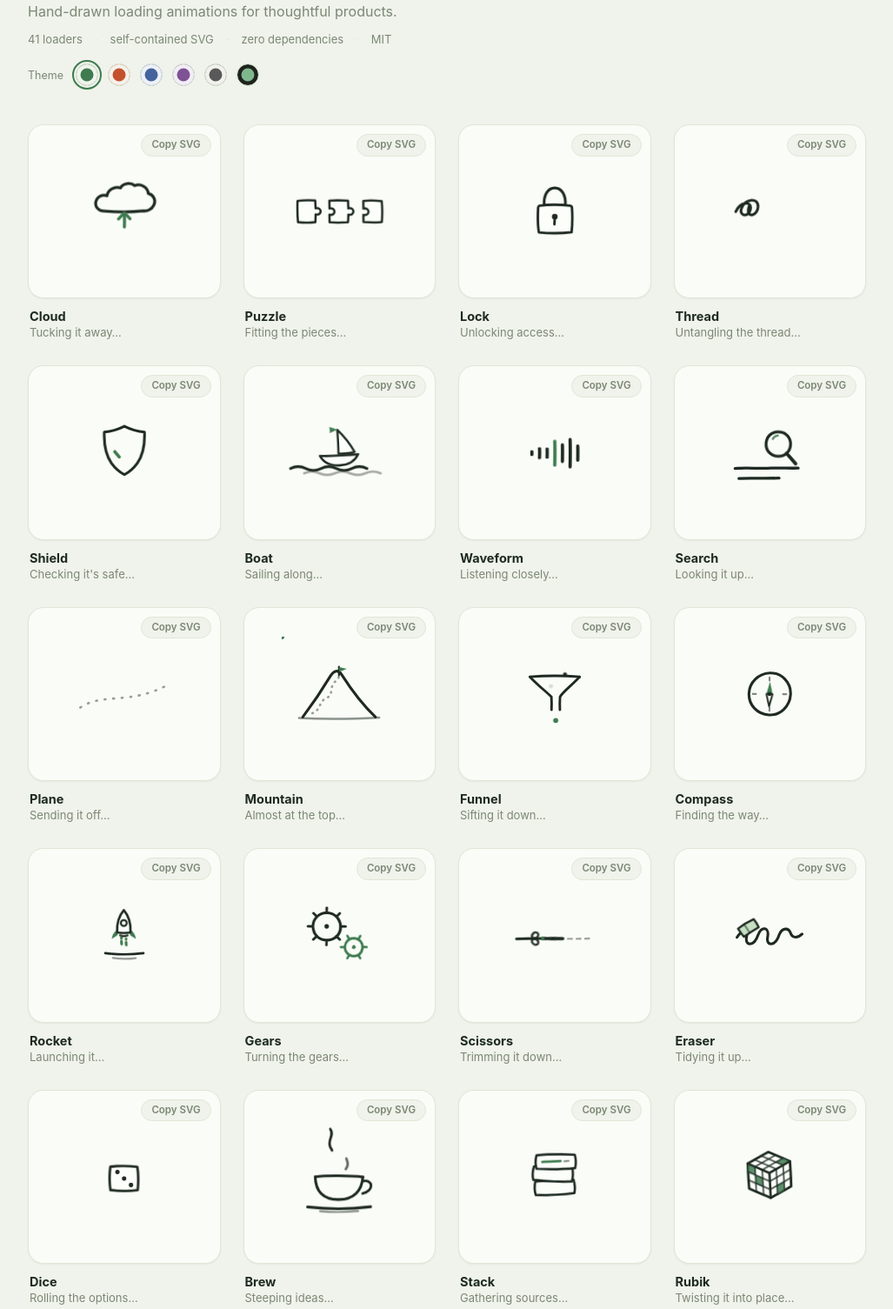
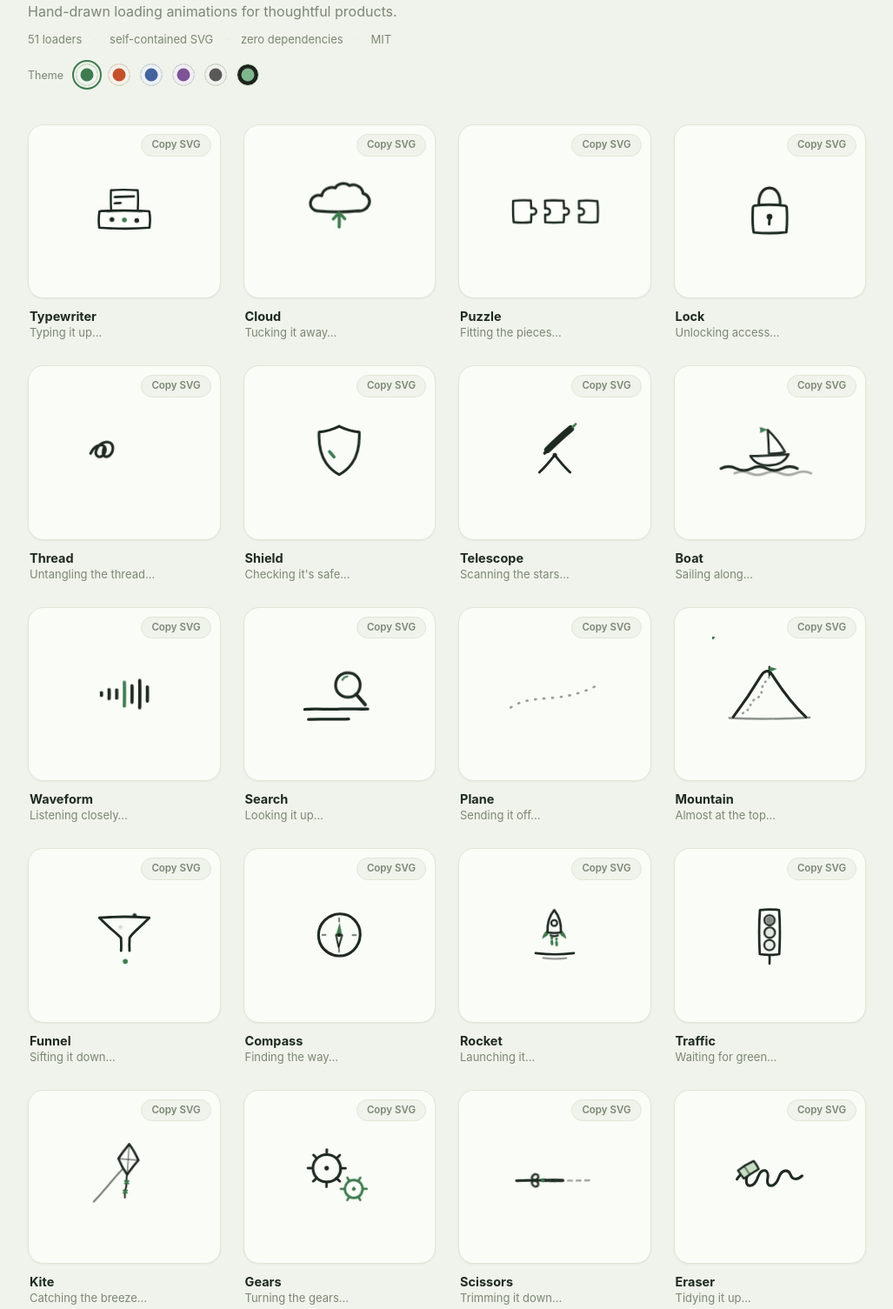
Before and after one commit to harishmaddali/bello, a plain HTML site: page index.html in a window 1280 px wide. Shown: the part 95-1600 px from the top of the page at 87% size, without its empty margins (126-1153 px from the left). Drawn offline with Linux system fonts and the light colour scheme.

Commit message:
Add 10 loaders: typewriter, inkpot, telescope, kite, abacus, campfire, metronome, battery, origami, traffic
51 total, interleaved into the gallery.

Co-Authored-By: Claude Fable 5 <noreply@anthropic.com>

```diff
--- a/index.html
+++ b/index.html
@@ -123,7 +123,7 @@
     <h1>bello<span class="tilde">~</span></h1>
     <p class="tagline">Hand-drawn loading animations for thoughtful products.</p>
     <div class="meta-row">
-      <span>41 loaders</span>
+      <span>51 loaders</span>
       <span>self-contained SVG</span>
       <span>zero dependencies</span>
       <span>MIT</span>
@@ -147,11 +147,13 @@
 
 <script>
   const LOADERS = [
+    ["typewriter","Typewriter","Typing it up…"],
     ["cloud",     "Cloud",     "Tucking it away…"],
     ["puzzle",    "Puzzle",    "Fitting the pieces…"],
     ["lock",      "Lock",      "Unlocking access…"],
     ["thread",    "Thread",    "Untangling the thread…"],
     ["shield",    "Shield",    "Checking it's safe…"],
+    ["telescope", "Telescope", "Scanning the stars…"],
     ["boat",      "Boat",      "Sailing along…"],
     ["waveform",  "Waveform",  "Listening closely…"],
     ["search",    "Search",    "Looking it up…"],
@@ -160,10 +162,13 @@
     ["funnel",    "Funnel",    "Sifting it down…"],
     ["compass",   "Compass",   "Finding the way…"],
     ["rocket",    "Rocket",    "Launching it…"],
+    ["traffic",   "Traffic",   "Waiting for green…"],
+    ["kite",      "Kite",      "Catching the breeze…"],
     ["gears",     "Gears",     "Turning the gears…"],
     ["scissors",  "Scissors",  "Trimming it down…"],
     ["eraser",    "Eraser",    "Tidying it up…"],
     ["dice",      "Dice",      "Rolling the options…"],
+    ["origami",   "Origami",   "Folding it neatly…"],
     ["brew",      "Brew",      "Steeping ideas…"],
     ["stack",     "Stack",     "Gathering sources…"],
     ["rubik",     "Rubik",     "Twisting it into place…"],
@@ -174,15 +179,20 @@
     ["progress",  "Progress",  "Inking it in…"],
     ["pin",       "Pin",       "Pinning it down…"],
     ["check",     "Check",     "And… done."],
+    ["battery",   "Battery",   "Charging it up…"],
     ["highlight", "Highlight", "Polishing your words…"],
+    ["metronome", "Metronome", "Keeping the beat…"],
     ["book",      "Book",      "Reading it through…"],
     ["sparkle",   "Sparkle",   "Adding the magic…"],
     ["typing",    "Typing",    "Thinking it through…"],
     ["calendar",  "Calendar",  "Finding a time…"],
     ["signal",    "Signal",    "Reaching the model…"],
+    ["campfire",  "Campfire",  "Keeping it warm…"],
     ["note",      "Note",      "Sketching your post…"],
     ["envelope",  "Envelope",  "Sealing it up…"],
     ["bulb",      "Bulb",      "Having an idea…"],
+    ["inkpot",    "Inkpot",    "Dipping the pen…"],
+    ["abacus",    "Abacus",    "Crunching the numbers…"],
     ["loop",      "Loop",      "Pulling it together…"],
     ["hourglass", "Hourglass", "Counting the grains…"],
     ["radar",     "Radar",     "Scanning for it…"],
```
Also changed, not shown: loaders/abacus.svg (added), loaders/battery.svg (added), loaders/campfire.svg (added), loaders/inkpot.svg (added), loaders/kite.svg (added), loaders/metronome.svg (added), loaders/origami.svg (added), loaders/telescope.svg (added), loaders/traffic.svg (added), loaders/typewriter.svg (added), 1 other file.
